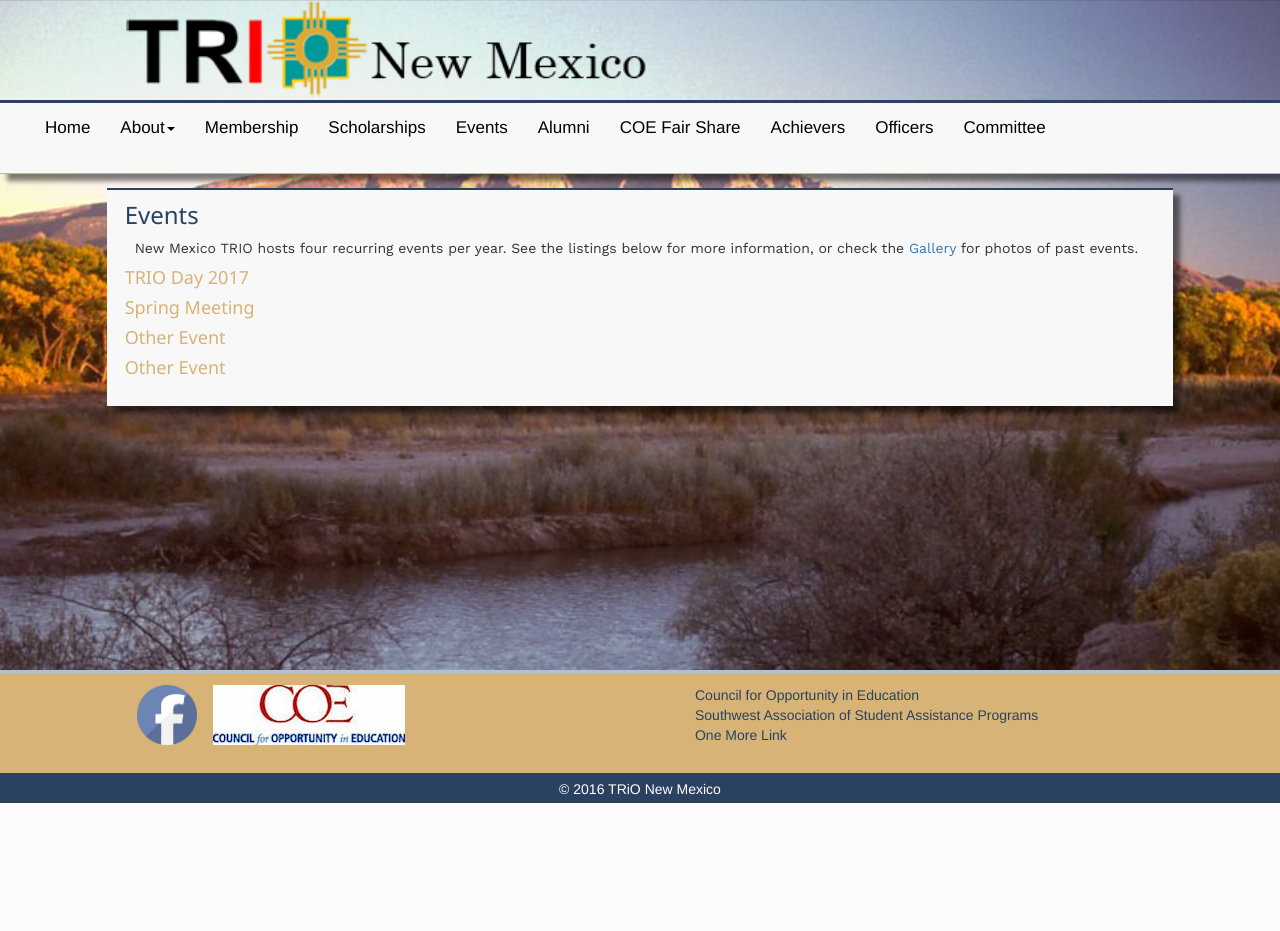
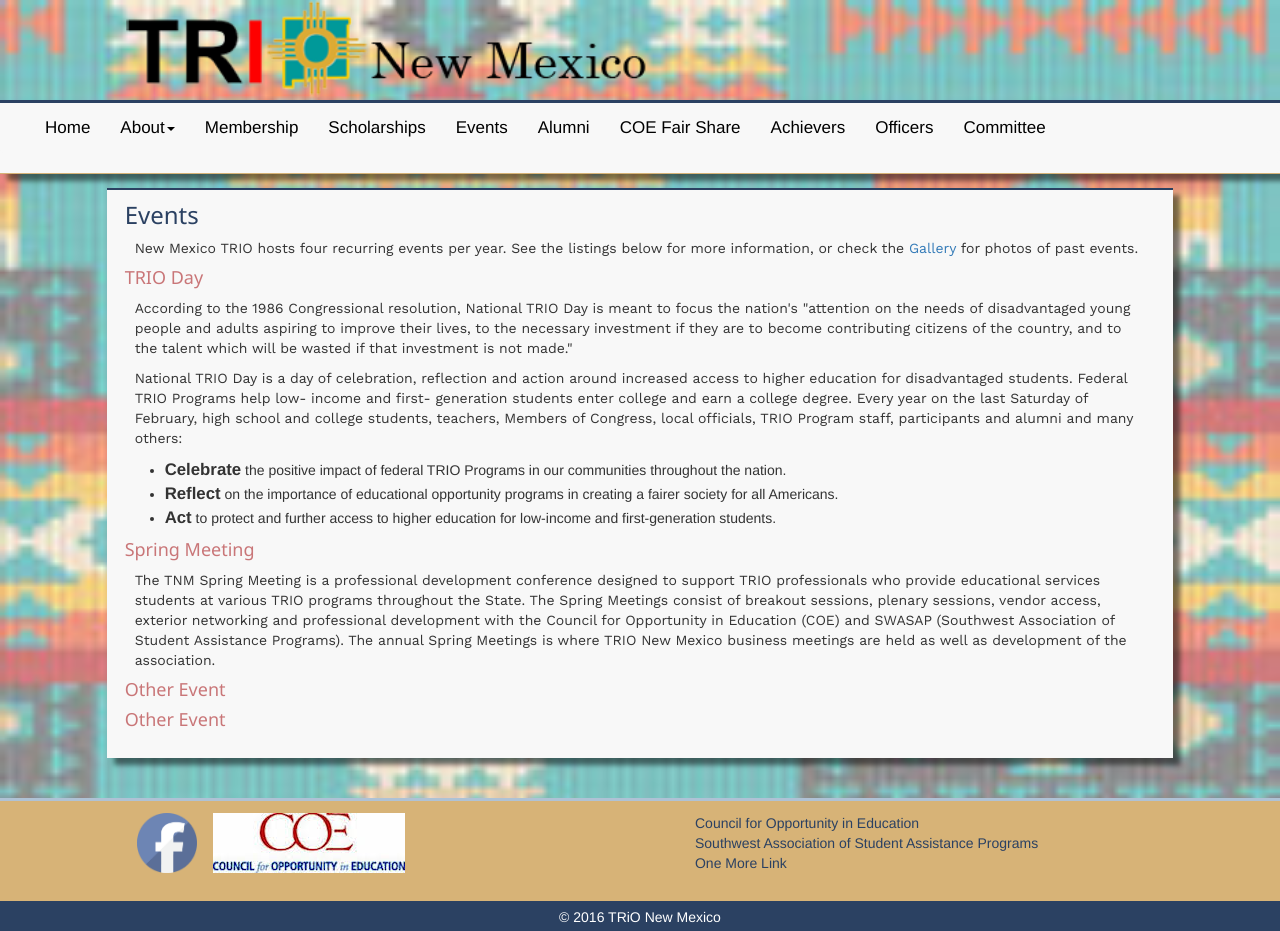
Before and after one commit to RPJarvis/trio_nm, a Django app: page /events in a window 1280 px wide. Before the commit the page ends 803 px from the top, so only its background shows below. Run offline with Django 3.2, Linux system fonts and the light colour scheme; some libraries are stand-ins or nearby versions.

Commit message:
new background

```diff
--- a/trio_nm/static/css/scss/styles.scss
+++ b/trio_nm/static/css/scss/styles.scss
@@ -13,7 +13,8 @@
 }
 
 body {
- background: url(../img/sandias.jpg) no-repeat center center fixed;
+ /*background: url(../img/Turq.jpg) no-repeat center center fixed;*/
+ background: url(../img/Turq.jpg) repeat;
   -webkit-background-size: cover;
   -moz-background-size: cover;
   -o-background-size: cover;
@@ -229,7 +230,8 @@
 }
 
 h4, h5 {
-  color: $dark-yellow;
+  /*color: $dark-yellow;*/
+  color: #c97678;
 }
 
 #front {
--- a/trio_nm/static/css/styles.css
+++ b/trio_nm/static/css/styles.css
@@ -4,7 +4,8 @@
   /* The html and body elements cannot have any padding or margin. */ }
 
 body {
-  background: url(../img/sandias.jpg) no-repeat center center fixed;
+  /*background: url(../img/Turq.jpg) no-repeat center center fixed;*/
+  background: url(../img/Turq.jpg) repeat;
   -webkit-background-size: cover;
   -moz-background-size: cover;
   -o-background-size: cover;
@@ -148,7 +149,8 @@
   color: #2B4162; }
 
 h4, h5 {
-  color: #D7B377; }
+  /*color: $dark-yellow;*/
+  color: #c97678; }
 
 #front {
   text-align: justify; }
--- a/trio_nm/trio_nm_main/templates/trio_nm_main/achiever.html
+++ b/trio_nm/trio_nm_main/templates/trio_nm_main/achiever.html
@@ -9,11 +9,9 @@
             </div>
             <div>
 	            <p>
-	            	Ask Chris for description of what acheiver is and how person id nominated.
+	            	A TRIO Achiever is an outstanding former TRIO participant that has received recognition within his/her profession or for outstanding academic achievement. They are individuals who have made significant civic, community, or professional contributions.
 	            </p>
-	            <p>
-	            	<a href="#">Download the Achiever Nomination Form</a>
-	            </p>
+
             </div>
             <br>
             <div>
--- a/trio_nm/trio_nm_main/templates/trio_nm_main/events.html
+++ b/trio_nm/trio_nm_main/templates/trio_nm_main/events.html
@@ -13,12 +13,27 @@
 	            </p>
             </div>
             <div>
-            	<h4>TRIO Day 2017</h4>
-            	<p></p>
+            	<h4>TRIO Day</h4>
+            	<p>
+                    According to the 1986 Congressional resolution, National TRIO Day is meant to focus the nation's "attention on the needs of disadvantaged young people and adults aspiring to improve their lives, to the necessary investment if they are to become contributing citizens of the country, and to the talent which will be wasted if that investment is not made."
+                </p>
+                <p>
+                    National TRIO Day is a day of celebration, reflection and action around increased access to higher education for disadvantaged students. Federal TRIO Programs help low- income and first- generation students enter college and earn a college degree. Every year on the last Saturday of February, high school and college students, teachers, Members of Congress, local officials, TRIO Program staff, participants and alumni and many others:
+                    <ul>
+                        <li><b>Celebrate</b> the positive impact of federal TRIO Programs in our
+communities throughout the nation.</li>
+                        <li><b>Reflect</b> on the importance of educational opportunity programs
+in creating a fairer society for all Americans.</li>
+                        <li><b>Act</b> to protect and further access to higher education for low-income
+and first-generation students.</li>
+                    </ul>
+                </p>
             </div>
             <div>
             	<h4>Spring Meeting</h4>
-            	<p></p>
+            	<p>
+                    The TNM Spring Meeting is a professional development conference designed to support TRIO professionals who provide educational services students at various TRIO programs throughout the State.  The Spring Meetings consist of breakout sessions, plenary sessions, vendor access, exterior networking and professional development with the Council for Opportunity in Education (COE) and SWASAP (Southwest Association of Student Assistance Programs). The annual Spring Meetings is where TRIO New Mexico business meetings are held as well as development of the association.
+                </p>
             </div>
             <div>
             	<h4>Other Event</h4>
--- a/trio_nm/trio_nm_main/templates/trio_nm_main/membership.html
+++ b/trio_nm/trio_nm_main/templates/trio_nm_main/membership.html
@@ -8,9 +8,7 @@
                 <h3>Membership</h3>
             </div>
             <p>
-            	Need content here.
-				Download the Membership Application <a href="#">here</a>.
-				Links to other pages?
+            	By becoming a TRIO New Mexico member your students will have the ability to apply for scholarships, youth leadership development, staff professional development, and most importantly connections to the network of over 30 TRIO programs in New Mexico.
             </p>
         </div>
         <div class="col-md-1"></div>
--- a/trio_nm/trio_nm_main/templates/trio_nm_main/scholarships.html
+++ b/trio_nm/trio_nm_main/templates/trio_nm_main/scholarships.html
@@ -8,8 +8,7 @@
                 <h3>Scholarships</h3>
             </div>
             <p>
-                Have some verbiage here telling a student what this list of schlarships is and how they
-                can apply for these. Are these availabvleto members only?
+                Below are the current scholarships available for you TRIO students to apply to. Specific scholarship information can be found by clicking on each scholarship individually.
             </p>
             <hr>
             <div id="scholarship-listings">
```
Also changed, not shown: trio_nm/static/img/Turq.jpg (added), trio_nm/static/img/bg_pattern.jpg (added), trio_nm/static/img/trio_logo_gold.png, 4 other files.
